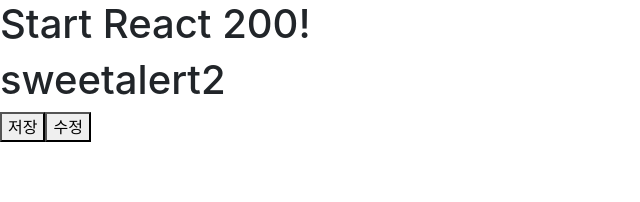
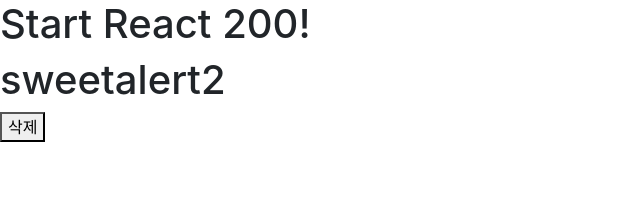
Before and after one commit to hws522/react-200, a React (Create React App) app in the folder client/: page / in a window 1280 px wide. Shown: the top 202 px of the page, without its empty margins (0-640 px from the left). Built offline with nearby package versions, Linux system fonts and the light colour scheme; the HTML template or start-up script is replaced by a standard one.

Commit message:
sweetalert2 confirm 사용하기

```diff
--- a/client/src/App.js
+++ b/client/src/App.js
@@ -1,11 +1,11 @@
 import React from 'react';
-import Sweetalert2Position from './R057_Sweetalert2Position'
+import Sweetalert2Confirm from './R058_Sweetalert2Confirm'
 
 function App() {
   return (
     <div>
       <h1>Start React 200!</h1>
-      <Sweetalert2Position/>
+      <Sweetalert2Confirm/>
     </div>
   );
 }
--- /dev/null
+++ b/client/src/R058_Sweetalert2Confirm.js
@@ -0,0 +1,32 @@
+import React, { Component } from 'react';
+import Swal from 'sweetalert2';
+
+class R058_Sweetalert2Confirm extends Component {
+  deleteAlert = (e) => {
+    Swal.fire({
+      title: '정말 삭제하시겠습니까?',
+      icon: 'question',
+      showCancelButton: true,
+      confirmButtonColor: '#4B088A',
+      cancelButtonColor: '#01DF01',
+      confirmButtonText: '예',
+      cancelButtonText: '아니요',
+    }).then((result) => {
+      if (result.value) {
+        document.getElementById('deleteId').remove();
+        Swal.fire('Deleted', 'sweetalert2 삭제완료', 'success');
+      }
+    });
+  };
+
+  render() {
+    return (
+      <>
+        <h1 id='deleteId'>sweetalert2</h1>
+        <button onClick={(e) => this.deleteAlert()}>삭제</button>
+      </>
+    );
+  }
+}
+
+export default R058_Sweetalert2Confirm;
```
Also changed, not shown: 1 other file (tests, documents, lock files or other folders).
